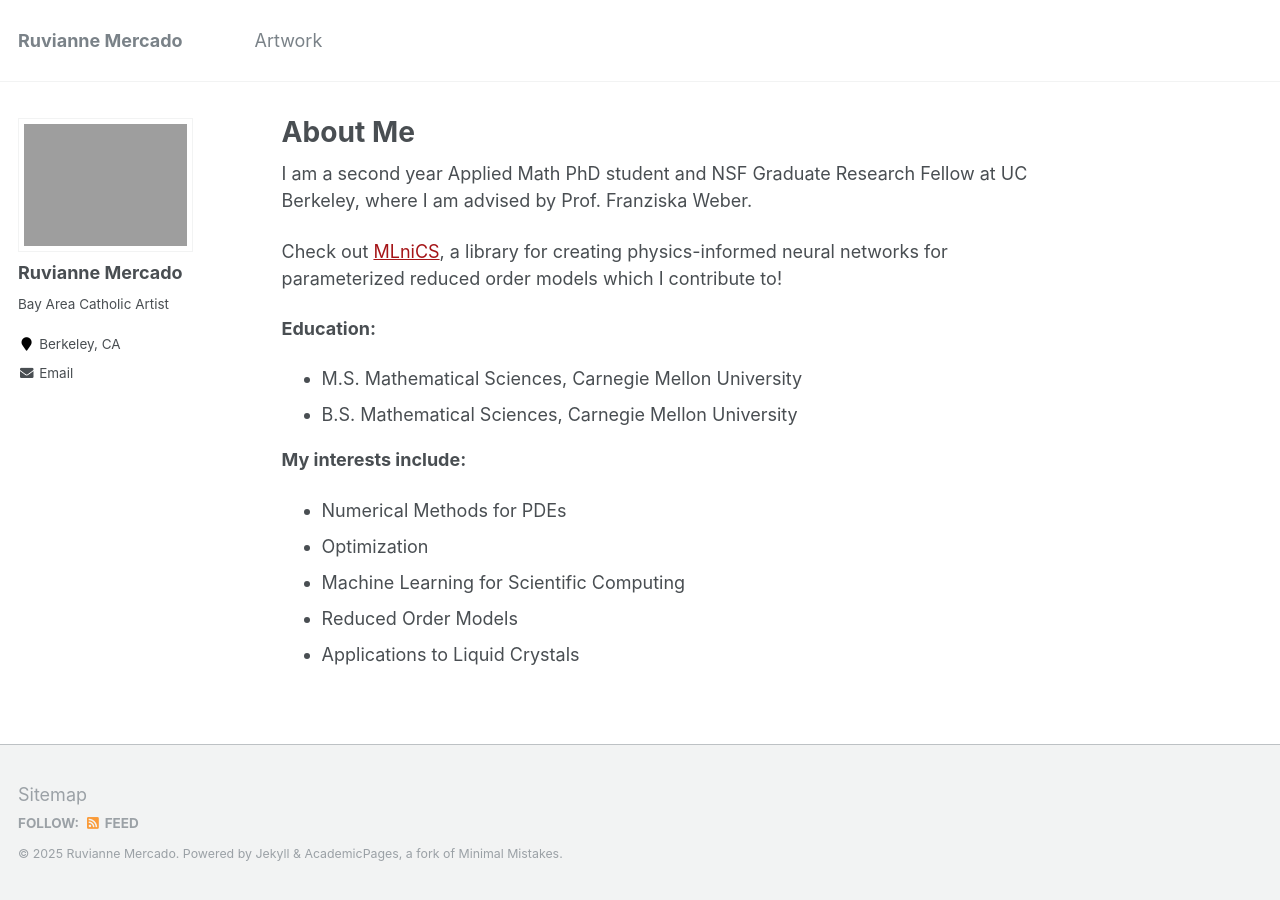
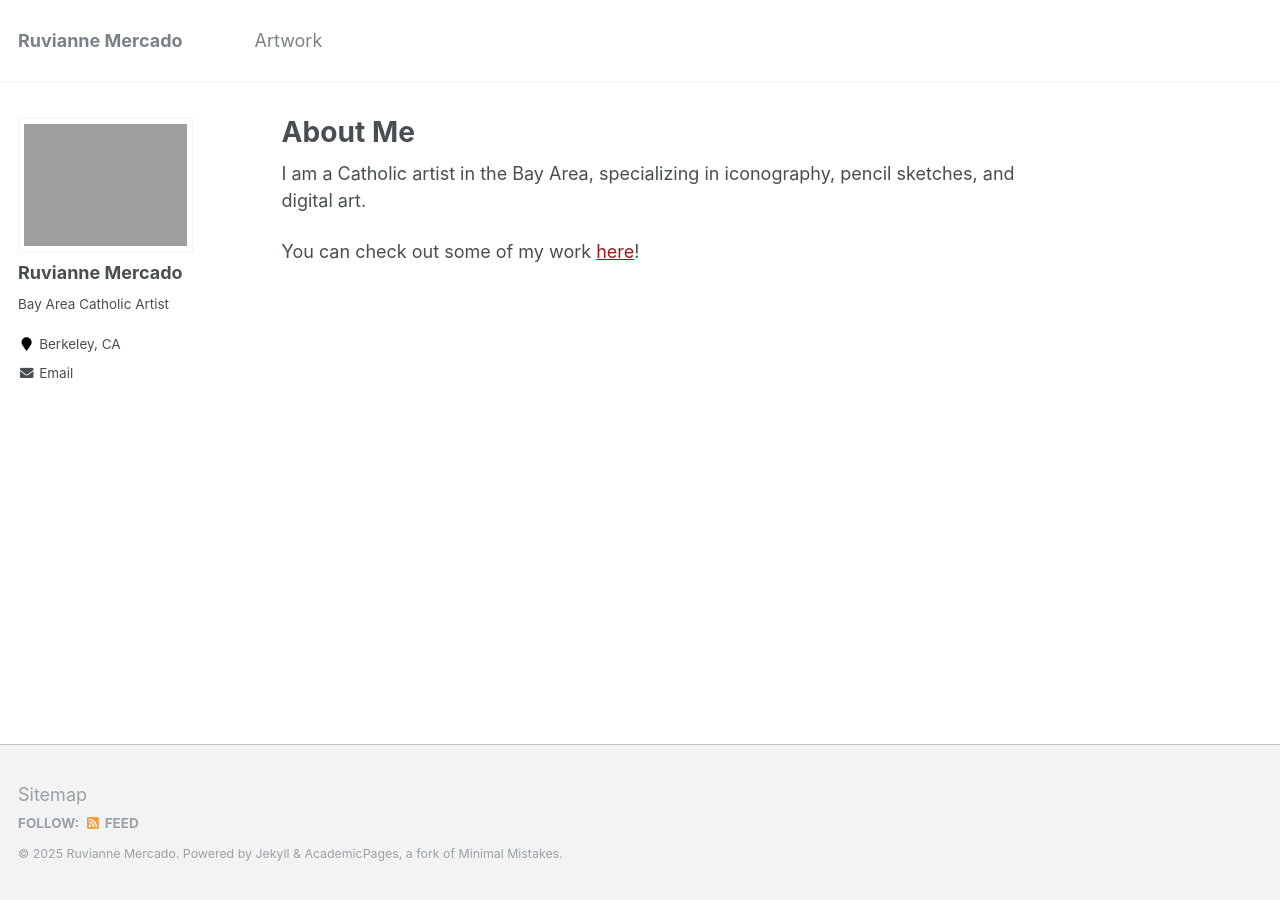
Before and after one commit to ruvianne/contemplans.github.io, a Jekyll site: the page built from _pages/about.md, in a window 1280 px wide. Built offline with Jekyll 4.4.1, drawn with Linux system fonts in a browser that asks for light colours.

Commit message:
Update about.md

```diff
--- a/_pages/about.md
+++ b/_pages/about.md
@@ -8,17 +8,6 @@ redirect_from:
   - /about.html
 ---
 
-I am a second year Applied Math PhD student and NSF Graduate Research Fellow at UC Berkeley, where I am advised by Prof. Franziska Weber.
+I am a Catholic artist in the Bay Area, specializing in iconography, pencil sketches, and digital art.
 
-Check out [MLniCS](https://github.com/MLniCS/MLniCS), a library for creating physics-informed neural networks for parameterized reduced order models which I contribute to!
-
-**Education:**
-* M.S. Mathematical Sciences, Carnegie Mellon University
-* B.S. Mathematical Sciences, Carnegie Mellon University
-
-**My interests include:**
-- Numerical Methods for PDEs
-- Optimization
-- Machine Learning for Scientific Computing
-- Reduced Order Models
-- Applications to Liquid Crystals
+You can check out some of my work [here](https://ruvianne.github.io/artwork/)!
```
